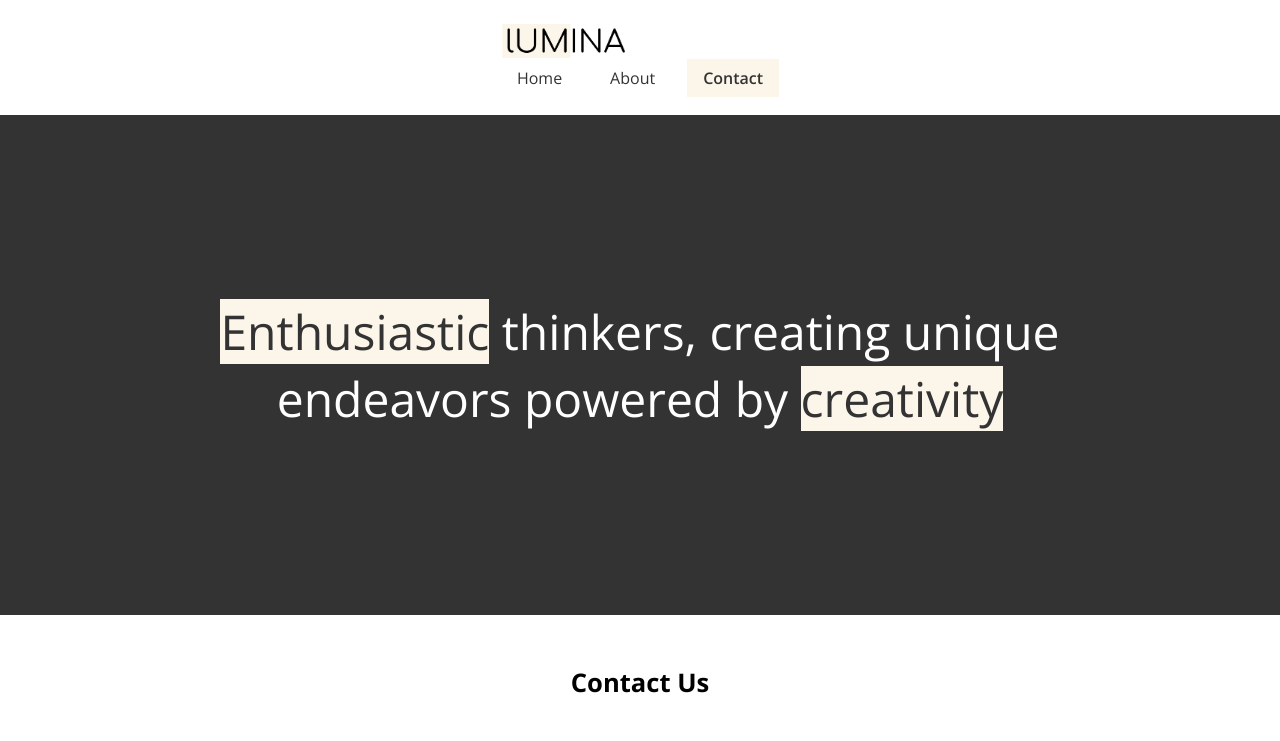
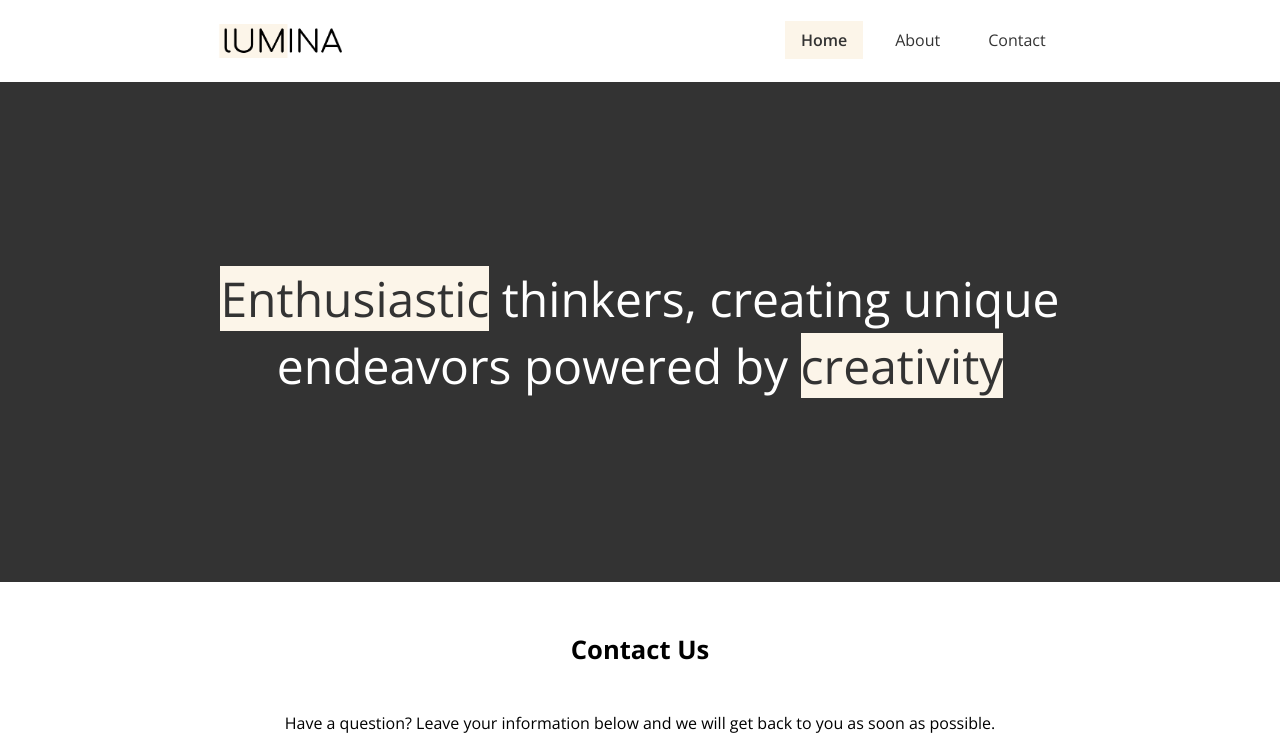
Before and after one commit to Nomanabd1/project-2, a plain HTML site: page contact.html in a window 1280 px wide. Shown: the top 741 px of the page. Drawn offline with nearby package versions, Linux system fonts and the light colour scheme.

Commit message:
header-changes

```diff
--- a/contact.html
+++ b/contact.html
@@ -23,13 +23,13 @@
     <title>Contact Lumina-creative</title>
   </head>
   <body>
-    <header class="header">
+     <header class="header" role="banner">
+      <img src="./images/logo.png" alt="logo" class="logo" />
       <nav class="nav">
-        <img src="./images/logo.png" alt="" class="logo" />
-        <ul class="main-menu">
-          <li><a href="index.html">Home</a></li>
-          <li><a href="about.html">About</a></li>
-          <li><a class="current" href="contact.html">Contact</a></li>
+        <ul class="main-menu" aria-label="main-menu">
+          <li><a class="current" href="index.html">Home</a></li>
+          <li><a class="about" href="about.html">About</a></li>
+          <li><a href="contact.html">Contact</a></li>
         </ul>
       </nav>
     </header>
--- a/css/styles.css
+++ b/css/styles.css
@@ -231,6 +231,11 @@ a:hover {
 .contact-btn {
   width: 100%;
 }
+
+.container-sm > h2::selection {
+  background-color: aquamarine;
+}
+
 @media (max-width: 768px) {
   .header {
     flex-direction: column;
```
Also changed, not shown: about.html (+5 -5 lines).
